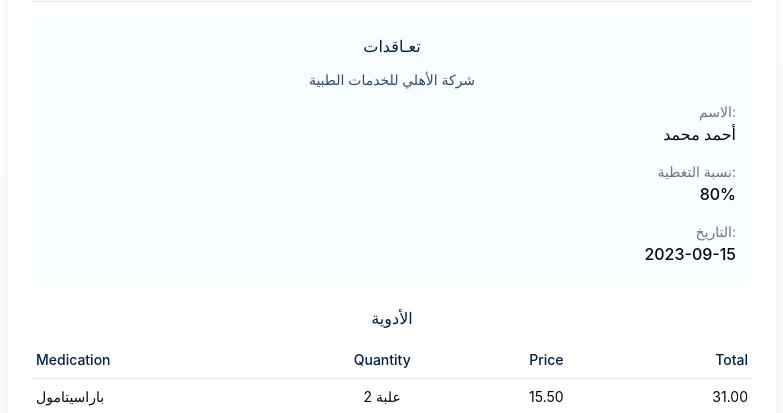
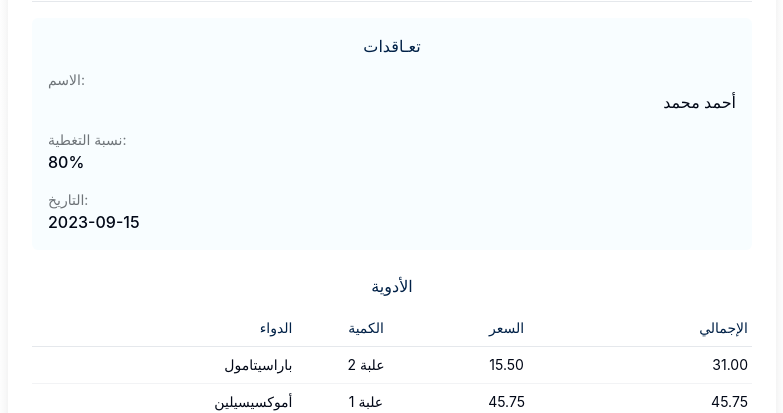
Before and after one commit to usifszone1/bills, a React (Vite) app: page / in a window 1280 px wide. Both pictures are taken after a click on the button "View Sample Receipt". Shown: the part 387-800 px from the top of the page, without its empty margins (248-1031 px from the left). Built offline with nearby package versions, Linux system fonts and the light colour scheme; a web font is replaced by a local one.

Commit message:
Reverted to edit edt-0feddafa-af56-4c23-bb12-bfcdedee29c0: "Update customer information section
- Replaced "معلومات العميل" with "تعـاقدات".
- Added "co-payments" section under customer name."

```diff
--- a/src/components/MedicationTable.tsx
+++ b/src/components/MedicationTable.tsx
@@ -20,10 +20,10 @@ const MedicationTable: React.FC<MedicationTableProps> = ({ medications }) => {
       <table className="w-full min-w-full text-sm">
         <thead>
           <tr className="border-b border-pharmacy-navy/10">
-            <th className="py-2 px-1 text-left font-medium text-pharmacy-navy">Medication</th>
-            <th className="py-2 px-1 text-center font-medium text-pharmacy-navy">Quantity</th>
-            <th className="py-2 px-1 text-center font-medium text-pharmacy-navy">Price</th>
-            <th className="py-2 px-1 text-right font-medium text-pharmacy-navy">Total</th>
+            <th className="py-2 px-1 text-left rtl font-medium text-pharmacy-navy">الدواء</th>
+            <th className="py-2 px-1 text-center font-medium text-pharmacy-navy">الكمية</th>
+            <th className="py-2 px-1 text-center font-medium text-pharmacy-navy">السعر</th>
+            <th className="py-2 px-1 text-right font-medium text-pharmacy-navy">الإجمالي</th>
           </tr>
         </thead>
         <tbody>
@@ -32,7 +32,7 @@ const MedicationTable: React.FC<MedicationTableProps> = ({ medications }) => {
               key={index}
               className="border-b border-pharmacy-navy/5 hover:bg-pharmacy-lightGray transition-colors"
             >
-              <td className="py-2 px-1 text-left">{medication.name}</td>
+              <td className="py-2 px-1 text-left rtl">{medication.name}</td>
               <td className="py-2 px-1 text-center">
                 {medication.quantity} {medication.unit}
               </td>
--- a/src/components/Receipt.tsx
+++ b/src/components/Receipt.tsx
@@ -18,23 +18,22 @@ const Receipt: React.FC<ReceiptProps> = ({ data }) => {
       {/* Customer Information */}
       <div className="mb-6 p-4 bg-pharmacy-lightBlue/30 rounded-md animate-scale-in">
         <h2 className="text-pharmacy-navy font-medium mb-3 text-center">تعـاقدات</h2>
-        <h3 className="text-pharmacy-navy/80 font-medium mb-3 text-center text-sm">شركة الأهلي للخدمات الطبية</h3>
 
         <div className="grid grid-cols-1 gap-4">
-          <div className="text-right">
+          <div>
             <p className="text-sm text-pharmacy-darkGray/70">الاسم:</p>
             <p className="font-medium rtl">{data.customer.name}</p>
           </div>
 
           {data.summary.coveragePercentage > 0 && (
-            <div className="text-right">
+            <div>
               <p className="text-sm text-pharmacy-darkGray/70">نسبة التغطية:</p>
               <p className="font-medium">{data.summary.coveragePercentage}%</p>
             </div>
           )}
 
           {data.customer.date && (
-            <div className="text-right">
+            <div>
               <p className="text-sm text-pharmacy-darkGray/70">التاريخ:</p>
               <p className="font-medium">{data.customer.date}</p>
             </div>
```
Also changed, not shown: src/components/SummaryBox.tsx (line endings or trailing spaces).
